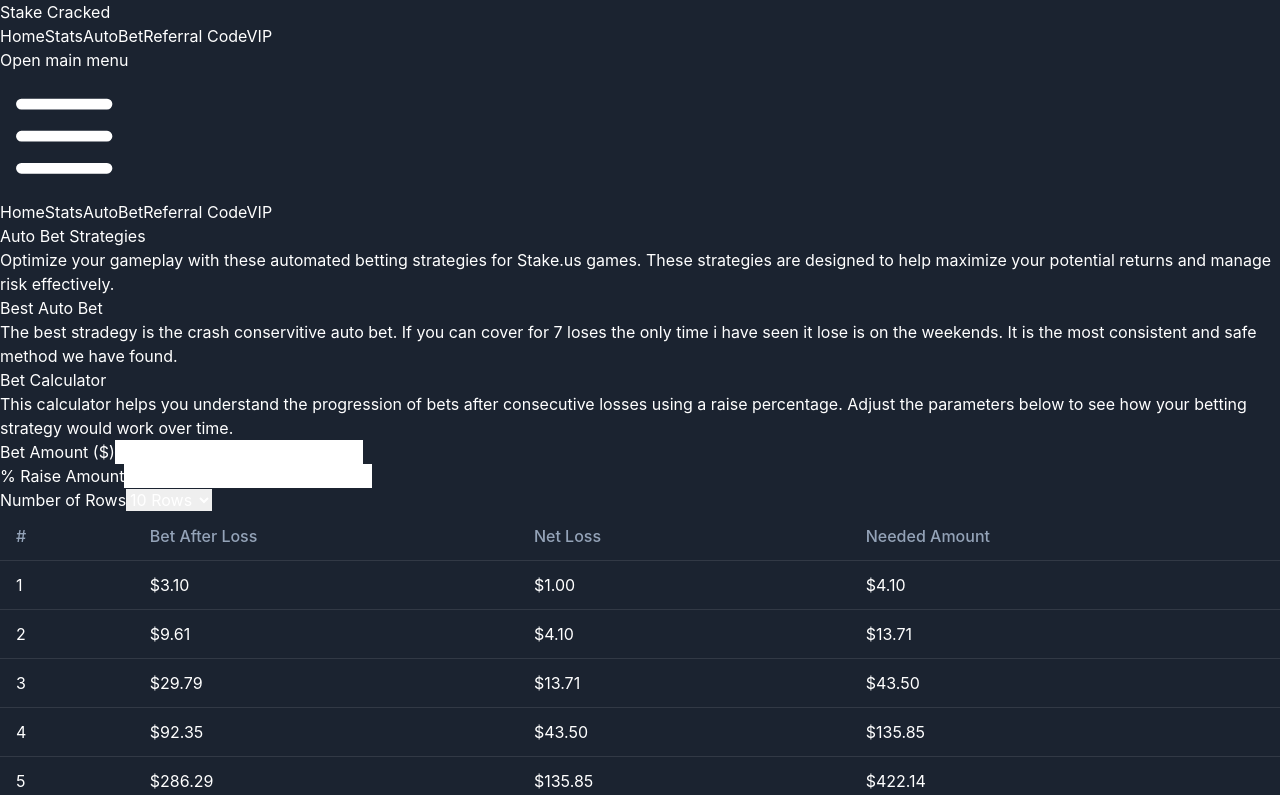
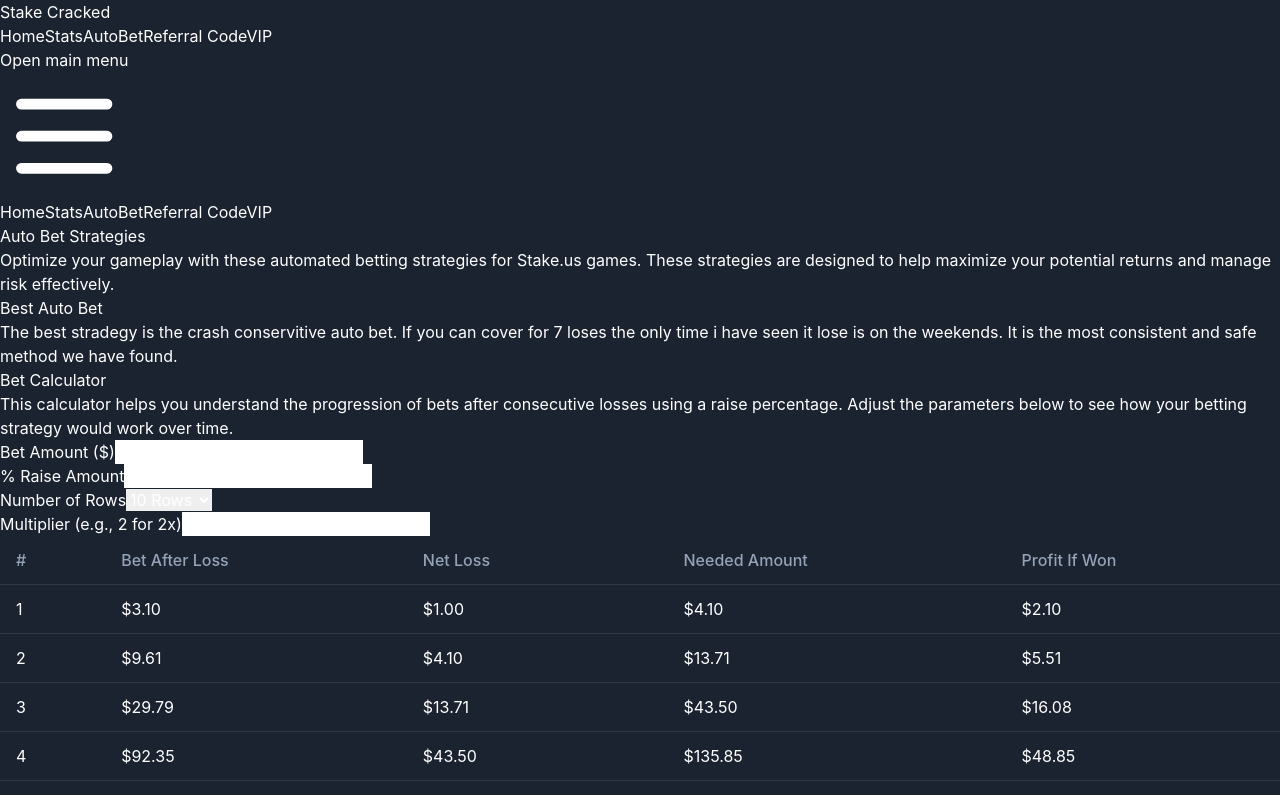
Before and after one commit to owenreedy/stake_website, a React (Vite) app in the folder stake_website_final/: page /autobet in a window 1280 px wide. Shown: the top 795 px of the page. Built offline with nearby package versions, Linux system fonts and the light colour scheme; the HTML template or start-up script is replaced by a standard one.

Commit message:
Add Profit for AutoBet

```diff
--- a/stake_website_final/src/components/BetCalculator.tsx
+++ b/stake_website_final/src/components/BetCalculator.tsx
@@ -5,6 +5,7 @@
   betAmount: number;
   netLoss: number;
   neededAmount: number;
+  potentialProfit: number;
 }
 
 const BetCalculator: React.FC = () => {
@@ -12,6 +13,8 @@
   const [raisePercentage, setRaisePercentage] = useState<string>('210');
   const [rowCount, setRowCount] = useState<number>(10);
   const [betRows, setBetRows] = useState<BetRow[]>([]);
+  const [multiplier, setMultiplier] = useState<string>('2.00');
+
 
   // Format number as currency
   const formatCurrency = (value: number): string => {
@@ -28,6 +31,7 @@
     const calculateBets = () => {
       const initialBetValue = parseFloat(initialBet) || 1;
       const raisePercentageValue = parseFloat(raisePercentage) || 100;
+      const multiplierValue = parseFloat(multiplier) || 2;
 
       const rows: BetRow[] = [];
       let currentBet = initialBetValue;
@@ -48,7 +52,8 @@
           betNumber: i,
           betAmount: currentBet,
           netLoss: totalLoss,
-          neededAmount: currentBet + totalLoss
+          neededAmount: currentBet + totalLoss,
+          potentialProfit: currentBet * multiplierValue - (currentBet + totalLoss)
         });
       }
 
@@ -114,7 +119,23 @@
             <option value={50}>50 Rows</option>
           </select>
         </div>
+
+        <div>
+          <label htmlFor="multiplier" className="block text-gray-300 mb-2">
+            Multiplier (e.g., 2 for 2x)
+          </label>
+          <input
+            id="multiplier"
+            type="number"
+            step="0.01"
+            min="1"
+            value={multiplier}
+            onChange={(e) => setMultiplier(e.target.value)}
+            className="w-full bg-gray-800 text-white border border-gray-700 rounded-md px-4 py-2 focus:outline-none focus:ring-2 focus:ring-blue-500"
+          />
+        </div>
       </div>
+
 
       <div className="overflow-x-auto">
         <table className="w-full text-white">
@@ -124,6 +145,7 @@
               <th className="px-4 py-2 text-left">Bet After Loss</th>
               <th className="px-4 py-2 text-left">Net Loss</th>
               <th className="px-4 py-2 text-left">Needed Amount</th>
+              <th className="px-4 py-2 text-left">Profit If Won</th>
             </tr>
           </thead>
           <tbody>
@@ -133,6 +155,7 @@
                 <td className="px-4 py-2">{formatCurrency(row.betAmount)}</td>
                 <td className="px-4 py-2">{formatCurrency(row.netLoss)}</td>
                 <td className="px-4 py-2">{formatCurrency(row.neededAmount)}</td>
+                <td className="px-4 py-2">{formatCurrency(row.potentialProfit)}</td>
               </tr>
             ))}
           </tbody>
```
